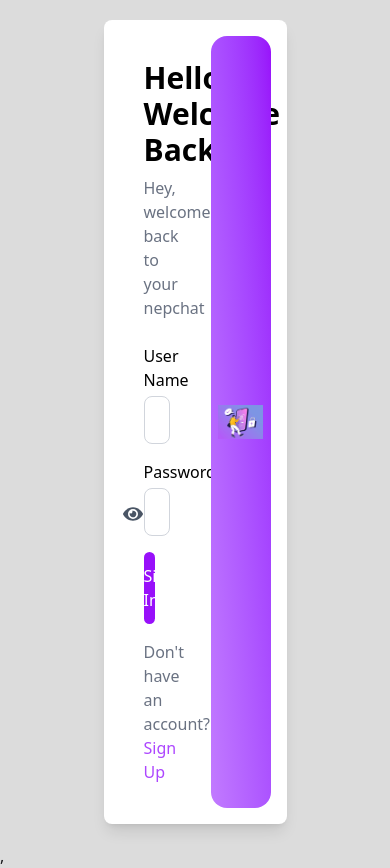
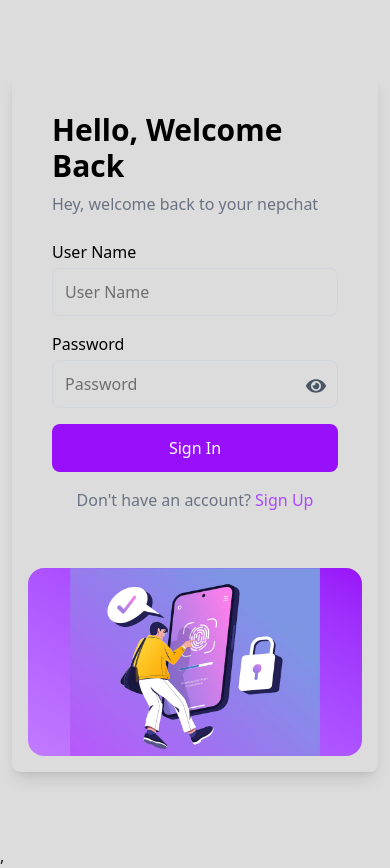
Before and after one commit to devnarayanshah/chat-app, a React (Vite) app in the folder frontend/: page / in a window 390 px wide. Built offline with nearby package versions, Linux system fonts and the light colour scheme.

Commit message:
add responsiive

```diff
--- a/frontend/src/components/LogIn.jsx
+++ b/frontend/src/components/LogIn.jsx
@@ -68,9 +68,9 @@ const LogIn = () => {
   };
 
   return (
-    <div className="w-[50%] mx-auto  flex bg-white rounded-lg shadow-lg overflow-hidden">
+    <div className="lg:w-[50%] md:w-[90%] md:mx-auto  md:flex md:bg-white rounded-lg shadow-lg overflow-hidden">
       {/* Left Panel */}
-      <div className="w-1/2 p-10 flex flex-col justify-center">
+      <div className="md:w-1/2 w-full p-10 md:flex   flex-col justify-center">
         <h1 className="text-3xl text-black font-bold mb-2">
           Hello, Welcome Back
         </h1>
@@ -134,7 +134,7 @@ const LogIn = () => {
       </div>
 
       {/* Right Panel */}
-      <div className="w-1/2 bg-gradient-to-tr from-purple-400 to-purple-600 flex items-center justify-center  m-4 rounded-2xl">
+      <div className="md:w-1/2 bg-gradient-to-tr from-purple-400 to-purple-600 flex items-center justify-center  m-4 rounded-2xl">
         <img
           src={FingerprintImage}
           alt="Login Illustration"
--- a/frontend/src/index.css
+++ b/frontend/src/index.css
@@ -8,6 +8,7 @@ body{
 
     background-repeat: no-repeat; */
     background-color: #DCDCDC;
+    width: 100%;
      /* background-image: url(/frontend/public/sideimage.webp); */
 
 
```
